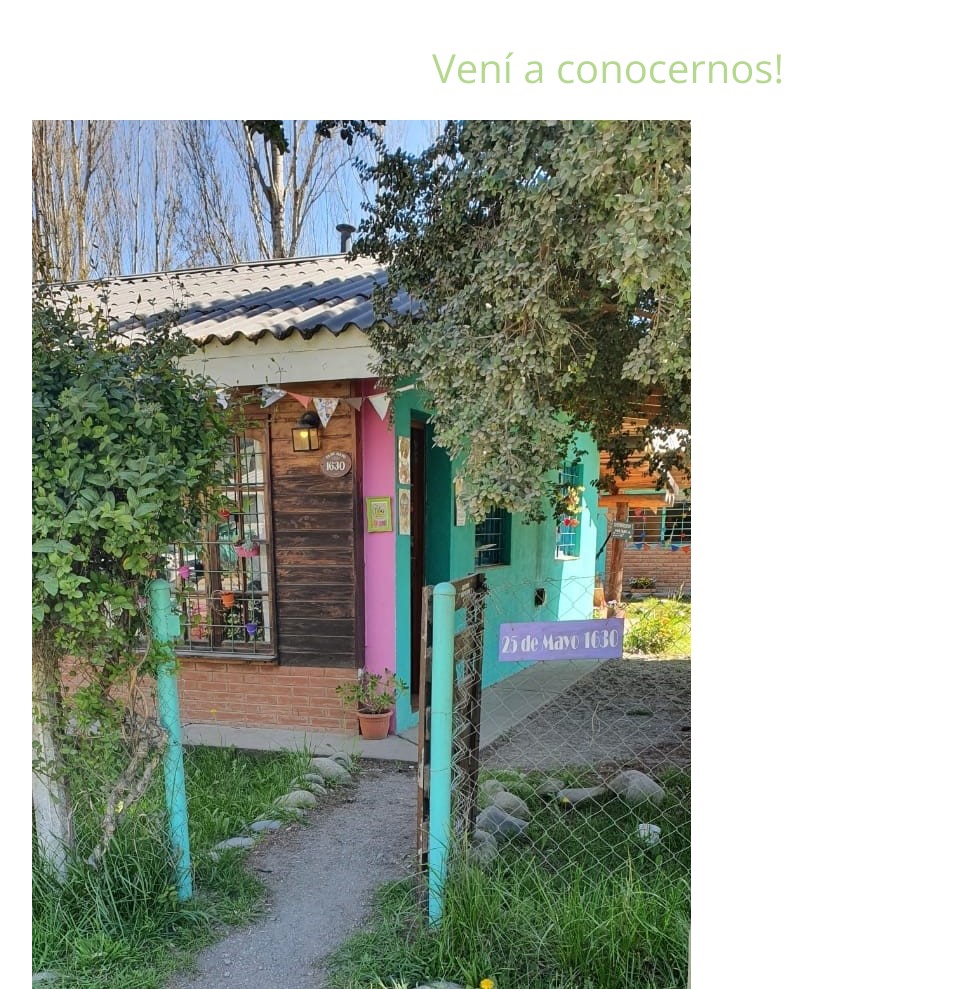
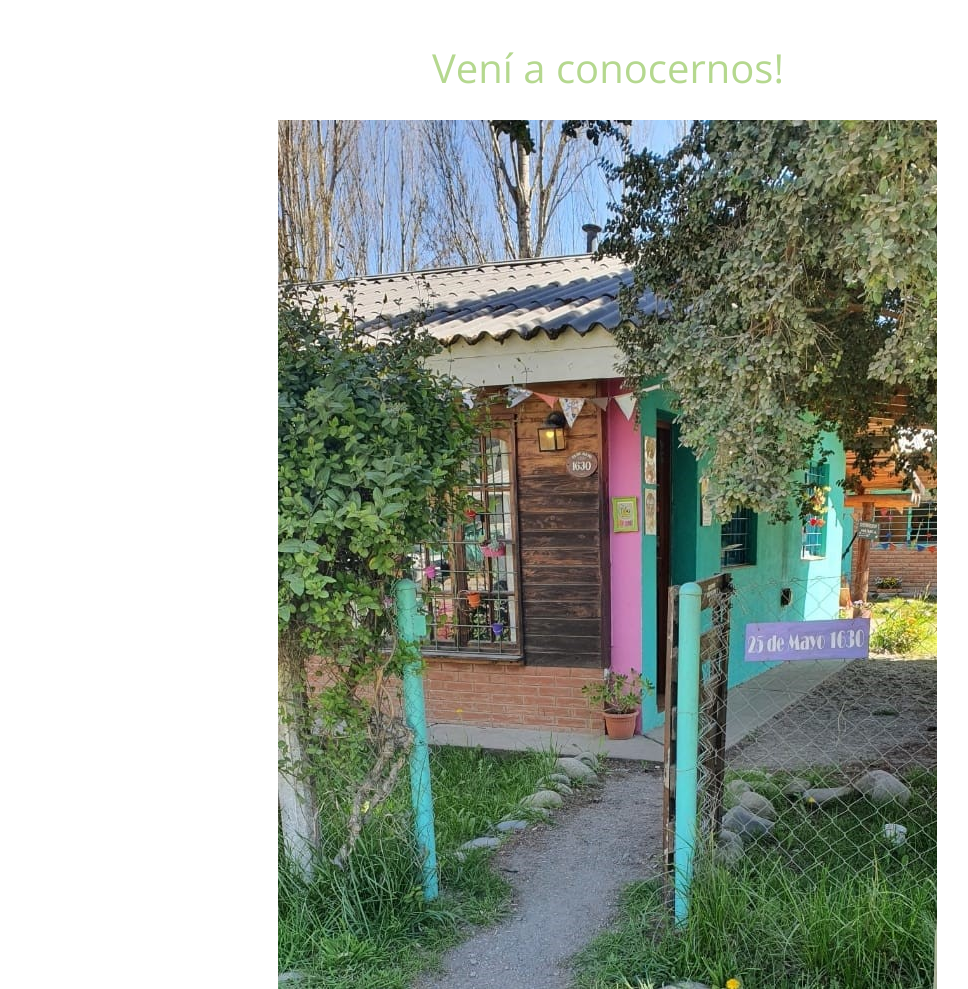
Before and after one commit to avrolon/dw-telascomarcaandina, a website: page conocenos.html in a window 1280 px wide. Shown: the part 820-1809 px from the top of the page, without its empty margins (32-1000 px from the left). Drawn offline with nearby package versions, Linux system fonts and the light colour scheme.

Commit message:
se generan cambios en seccion conocenos

```diff
--- a/estilos/_conocenos.scss
+++ b/estilos/_conocenos.scss
@@ -12,7 +12,8 @@
   }
 
   .cont-expert {
-    width: 100%;
+    width: 90%;
+    height: 60%;
     text-align: center;
     margin-bottom: 20px;
   }
--- a/estilos/estilos.scss
+++ b/estilos/estilos.scss
@@ -5,6 +5,7 @@
 @import "index";
 @import "scrollbar";
 @import "infogeneral";
+@import "conocenos";
 @import "galeriaproy";
 @import "contacto";
 @import "footer";
```
Also changed, not shown: CSS/estilos.css, 1 other file.
